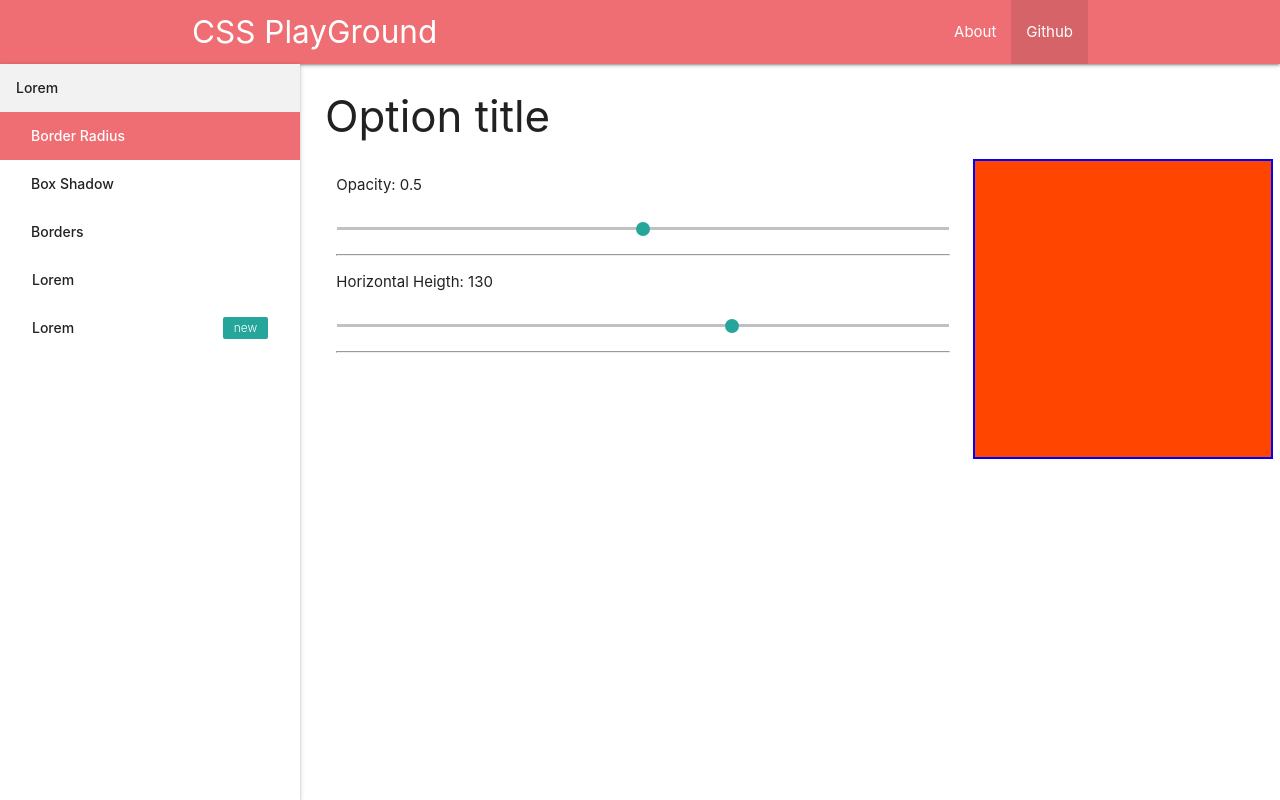
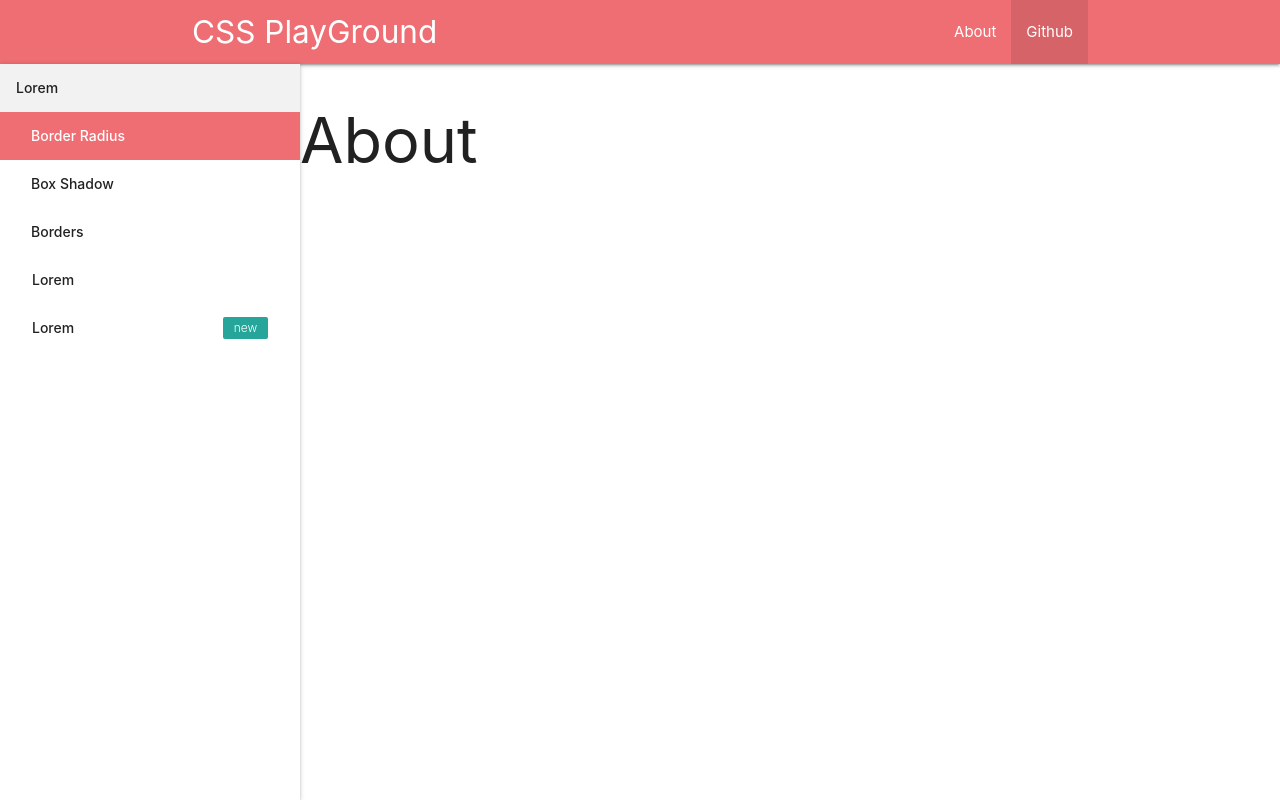
Before and after one commit to Aivirth/CssPlayground, a React (Create React App) app: page /about in a window 1280 px wide. Built offline with nearby package versions, Linux system fonts and the light colour scheme.

Commit message:
Added navigation

```diff
--- a/src/App.js
+++ b/src/App.js
@@ -2,15 +2,25 @@ import React, { Component } from "react";
 import Navbar from "./components/Navigation/Navbar/Navbar";
 import Sidenav from "./components/Navigation/Sidenav/Sidenav";
 import Main from "./containers/Main/Main";
+import { BrowserRouter as Router, Route, Switch } from "react-router-dom";
+
+import About from "./components/Pages/About";
+import NotFound from "./components/Pages/NotFound";
 
 class App extends Component {
   render() {
     return (
-      <div className="App" style={{ display: "flex", flexWrap: "wrap" }}>
-        <Navbar />
-        <Sidenav />
-        <Main />
-      </div>
+      <Router>
+        <div className="App" style={{ display: "flex", flexWrap: "wrap" }}>
+          <Navbar />
+          <Sidenav />
+          <Switch>
+            <Route exact path="/about" component={About} />
+            <Route path="/" component={Main} />
+            <Route component={NotFound} />
+          </Switch>
+        </div>
+      </Router>
     );
   }
 }
--- a/src/components/Navigation/Navbar/Navbar.js
+++ b/src/components/Navigation/Navbar/Navbar.js
@@ -7,9 +7,10 @@ export default () => {
         <a href="/" className="brand-logo ">
           CSS PlayGround
         </a>
+
         <ul className="right hide-on-med-and-down">
           <li>
-            <a href="/">About</a>
+            <a href="/about">About</a>
           </li>
           <li className="active">
             <a href="/">Github</a>
--- a/src/components/Navigation/Sidenav/Sidenav.js
+++ b/src/components/Navigation/Sidenav/Sidenav.js
@@ -1,4 +1,5 @@
 import React from "react";
+import { Link } from "react-router-dom";
 
 export default () => {
   return (
@@ -25,13 +26,13 @@ export default () => {
             <div className="collapsible-body" style={{ display: "block" }}>
               <ul>
                 <li className="active">
-                  <a href="/">Border Radius</a>
+                  <Link to="/border-radius">Border Radius</Link>
                 </li>
                 <li>
-                  <a href="/">Box Shadow</a>
+                  <Link to="/box-shadow">Box Shadow</Link>
                 </li>
                 <li>
-                  <a href="/">Borders</a>
+                  <Link to="/borders">Borders</Link>
                 </li>
               </ul>
             </div>
--- /dev/null
+++ b/src/components/Options/BorderRadius/BorderRadius.js
@@ -0,0 +1,5 @@
+import React from "react";
+
+export default () => {
+  return <div>BorderRadius</div>;
+};
--- /dev/null
+++ b/src/components/Pages/About.js
@@ -0,0 +1,9 @@
+import React from "react";
+
+export default () => {
+  return (
+    <div>
+      <h1>About</h1>
+    </div>
+  );
+};
--- /dev/null
+++ b/src/components/Pages/NotFound.js
@@ -0,0 +1,9 @@
+import React from "react";
+
+export default () => {
+  return (
+    <div>
+      <h1>404</h1>
+    </div>
+  );
+};
--- a/src/containers/Main/Main.js
+++ b/src/containers/Main/Main.js
@@ -1,6 +1,10 @@
 import React from "react";
+import { Route, Switch } from "react-router-dom";
+
 import Actor from "../../components/Actor/Actor";
 import BoxShadow from "../../components/Options/BoxShadow/BoxShadow";
+import BorderRadius from "../../components/Options/BorderRadius/BorderRadius";
+import NotFound from "../../components/Pages/NotFound";
 
 export default () => {
   return (
@@ -9,7 +13,11 @@ export default () => {
 
       <div className="row">
         <div className="col s8">
-          <BoxShadow />
+          <Switch>
+            <Route exact path="/box-shadow" component={BoxShadow} />
+            <Route exact path="/border-radius" component={BorderRadius} />
+            <Route component={NotFound} />
+          </Switch>
         </div>
         <div className="col s4">
           <Actor />
```
Also changed, not shown: src/actorContext.js (added, +19 -0 lines).
